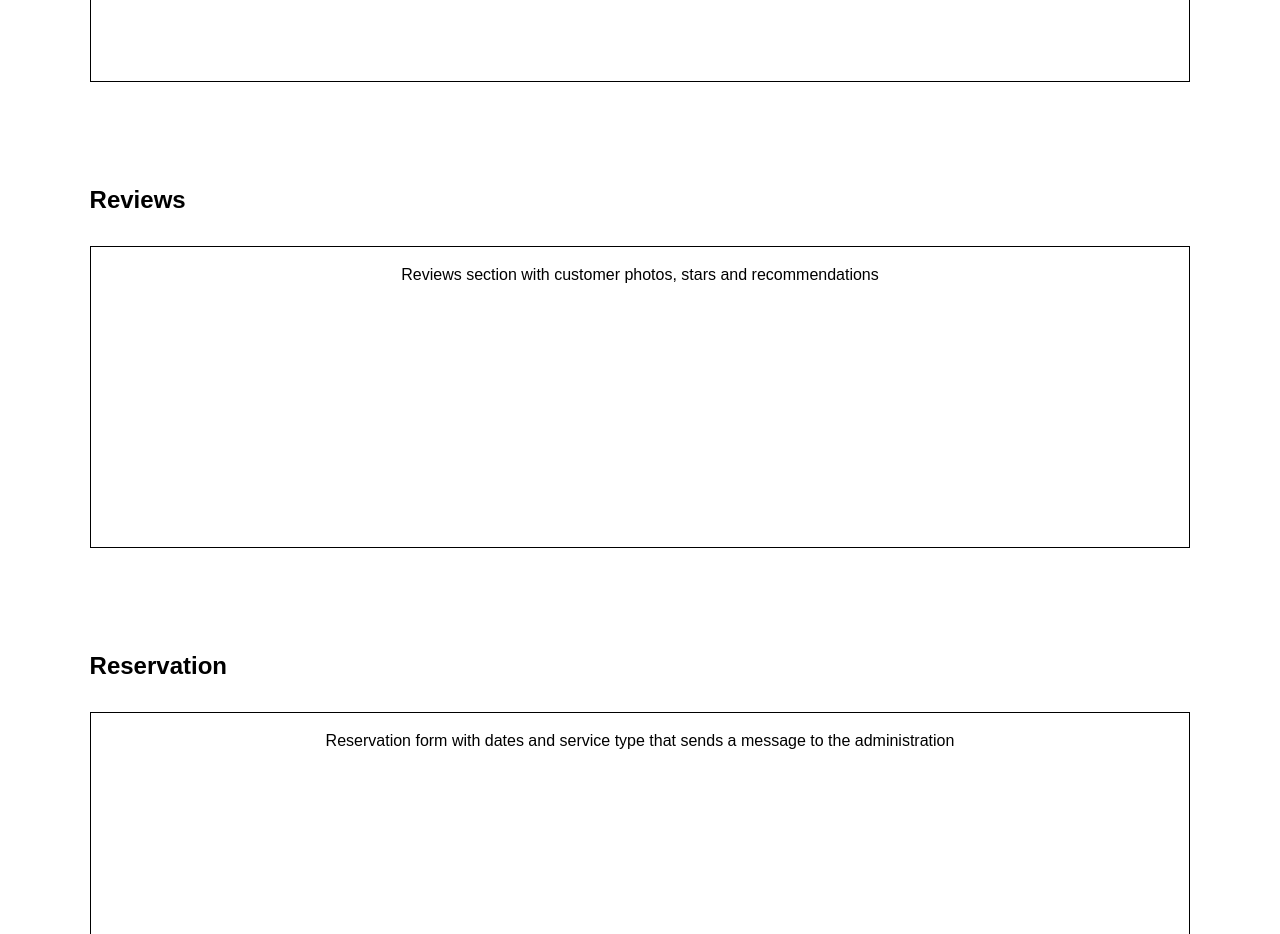
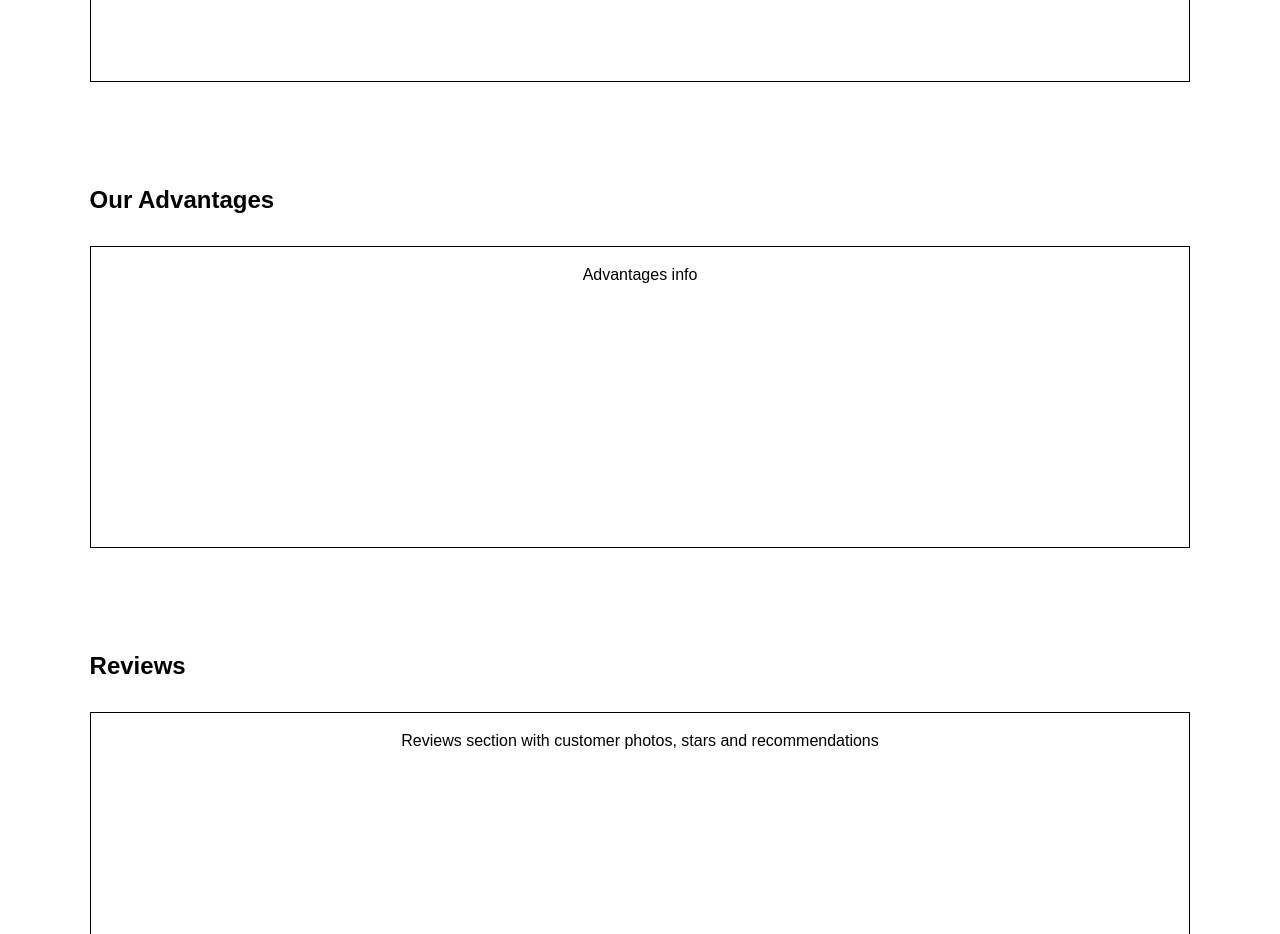
Before and after one commit to spqrod/duiker-front-end, a React (Create React App) app: page / in a window 1280 px wide. Shown: the part 1520-2454 px from the top of the page. Built offline with nearby package versions, Linux system fonts and the light colour scheme.

Commit message:
Add advantages block to homepage

```diff
--- a/src/pages/Home.js
+++ b/src/pages/Home.js
@@ -23,6 +23,13 @@ function Home() {
             </div>
         </section>
 
+        <section className="advantages">
+            <h2>Our Advantages</h2>
+            <div className='placeholder'>
+                <p>Advantages info</p>
+            </div>
+        </section>
+
         <section className="reviews">
             <h2>Reviews</h2>
             <div className='placeholder'>
```
